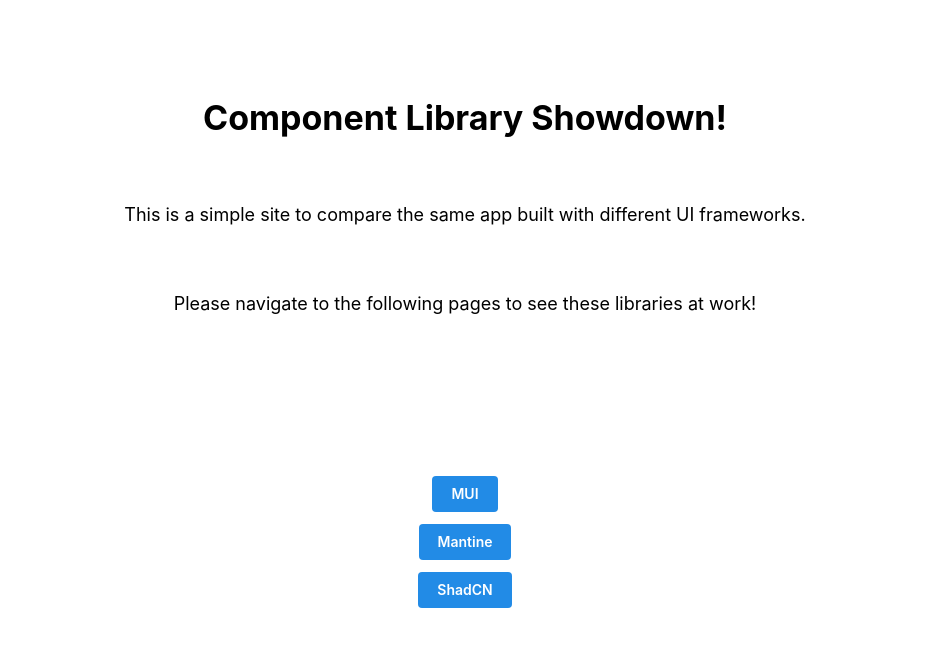
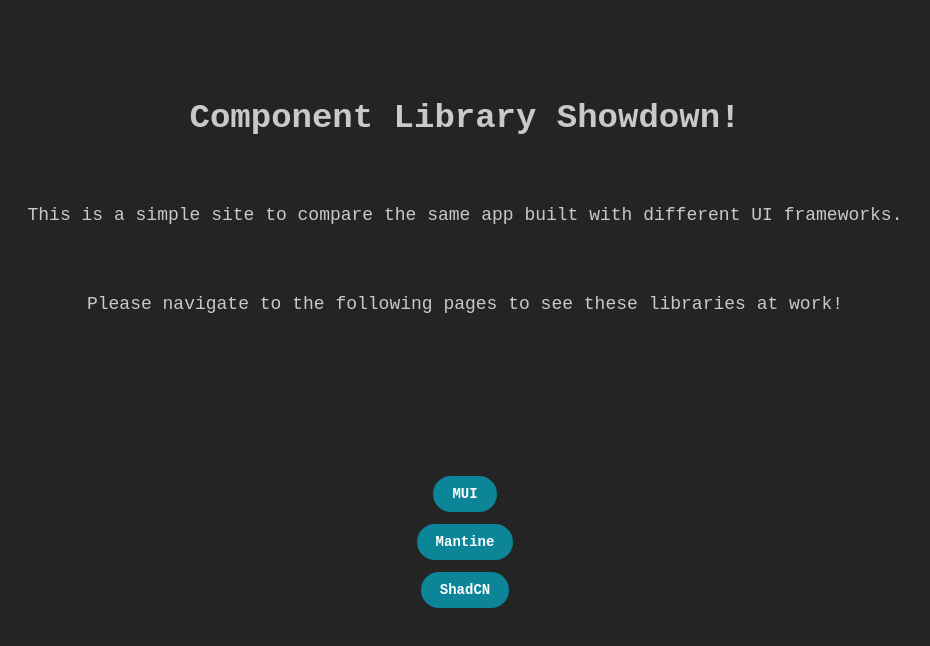
Before and after one commit to kyleburgess2025/webdev-demo, a Next.js app: page / in a window 1280 px wide. Shown: the top 646 px of the page, without its empty margins (175-1105 px from the left). Built offline with nearby package versions, Linux system fonts and the light colour scheme.

Commit message:
Adding challenges

```diff
--- a/components/mui/data.tsx
+++ b/components/mui/data.tsx
@@ -7,6 +7,7 @@
   Badge,
   Box,
   Button,
+  CircularProgress,
   Collapse,
   Divider,
   Drawer,
@@ -53,6 +54,7 @@
   const [showError, setShowError] = useState(false);
   const [openNote, setOpenNote] = useState(false);
   const [open, setOpen] = useState(false);
+  const [loading, setLoading] = useState(false);
   const toggleDrawer =
     (open: boolean) => (event: React.KeyboardEvent | React.MouseEvent) => {
       if (
@@ -96,8 +98,16 @@
     </Box>
   );
 
+  const openAccordion = () => {
+    setLoading(true);
+    console.log(loading);
+    setTimeout(() => {
+      setLoading(false);
+    }, 2000);
+  };
+
   return (
-    <div>
+    <div className="w-10/12">
       <Badge badgeContent={4} color="primary">
         <Tooltip title="Kyle Burgess">
           <Avatar sx={{ bgcolor: deepOrange[500] }}>KB</Avatar>
@@ -145,7 +155,14 @@
         onClose={() => setOpenNote(false)}
         message="Note archived"
       />
-      <Accordion>
+      <Accordion
+        onChange={(event, expanded) => {
+          console.log(expanded);
+          if (expanded) {
+            openAccordion();
+          }
+        }}
+      >
         <AccordionSummary
           expandIcon={<ExpandMoreIcon />}
           aria-controls="panel1-content"
@@ -154,8 +171,15 @@
           Accordion 1
         </AccordionSummary>
         <AccordionDetails>
-          Lorem ipsum dolor sit amet, consectetur adipiscing elit. Suspendisse
-          malesuada lacus ex, sit amet blandit leo lobortis eget.
+          {loading ? (
+            <CircularProgress />
+          ) : (
+            <p>
+              Lorem ipsum dolor sit amet, consectetur adipiscing elit.
+              Suspendisse malesuada lacus ex, sit amet blandit leo lobortis
+              eget.
+            </p>
+          )}
         </AccordionDetails>
       </Accordion>
       <Button onClick={toggleDrawer(true)}>Open drawer</Button>
--- a/components/shadcn/data.tsx
+++ b/components/shadcn/data.tsx
@@ -49,11 +49,21 @@
   HoverCardTrigger,
 } from "@/components/ui/hover-card";
 import Resizable from "./resizable";
+import { Blockquote, BlockquoteAuthor } from "../ui/blockquote";
+import { Avatar, AvatarFallback, AvatarImage } from "@/components/ui/avatar";
 
 export default function Data() {
   return (
     <div>
       <ScrollArea className="h-[65vh] w-[90vw] rounded-md border p-4">
+        <Blockquote>
+          To Be, or Not To Be
+          <BlockquoteAuthor>Forrest Gump</BlockquoteAuthor>
+        </Blockquote>
+        <Avatar>
+          <AvatarImage src="https://github.com/shadcn.png" />
+          <AvatarFallback>CN</AvatarFallback>
+        </Avatar>
         <div className="flex flex-col gap-10">
           <Accordion type="single" collapsible>
             <AccordionItem value="item-1">
--- /dev/null
+++ b/components/ui/avatar.tsx
@@ -0,0 +1,48 @@
+import * as React from "react"
+import * as AvatarPrimitive from "@radix-ui/react-avatar"
+
+import { cn } from "@/lib/utils"
+
+const Avatar = React.forwardRef<
+  React.ElementRef<typeof AvatarPrimitive.Root>,
+  React.ComponentPropsWithoutRef<typeof AvatarPrimitive.Root>
+>(({ className, ...props }, ref) => (
+  <AvatarPrimitive.Root
+    ref={ref}
+    className={cn(
+      "relative flex h-10 w-10 shrink-0 overflow-hidden rounded-full",
+      className
+    )}
+    {...props}
+  />
+))
+Avatar.displayName = AvatarPrimitive.Root.displayName
+
+const AvatarImage = React.forwardRef<
+  React.ElementRef<typeof AvatarPrimitive.Image>,
+  React.ComponentPropsWithoutRef<typeof AvatarPrimitive.Image>
+>(({ className, ...props }, ref) => (
+  <AvatarPrimitive.Image
+    ref={ref}
+    className={cn("aspect-square h-full w-full", className)}
+    {...props}
+  />
+))
+AvatarImage.displayName = AvatarPrimitive.Image.displayName
+
+const AvatarFallback = React.forwardRef<
+  React.ElementRef<typeof AvatarPrimitive.Fallback>,
+  React.ComponentPropsWithoutRef<typeof AvatarPrimitive.Fallback>
+>(({ className, ...props }, ref) => (
+  <AvatarPrimitive.Fallback
+    ref={ref}
+    className={cn(
+      "flex h-full w-full items-center justify-center rounded-full bg-muted",
+      className
+    )}
+    {...props}
+  />
+))
+AvatarFallback.displayName = AvatarPrimitive.Fallback.displayName
+
+export { Avatar, AvatarImage, AvatarFallback }
--- /dev/null
+++ b/components/ui/blockquote.tsx
@@ -0,0 +1,36 @@
+// https://github.com/hsuanyi-chou/shadcn-ui-expansions/blob/main/components/ui/blockquote.tsx
+import React from "react";
+import { cn } from "@/lib/utils";
+
+type BlockquoteProps = {
+  children?: React.ReactNode;
+  className?: string;
+};
+
+const Blockquote = ({ children, className }: BlockquoteProps) => {
+  return (
+    <div
+      className={cn(
+        "relative rounded-lg border-l-8 border-l-gray-700 bg-gray-100 py-5 pl-16 pr-5 font-sans text-lg italic leading-relaxed text-gray-500 before:absolute before:left-3 before:top-3 before:font-serif before:text-6xl before:text-gray-700 before:content-['“']",
+        className
+      )}
+    >
+      {children}
+    </div>
+  );
+};
+
+const BlockquoteAuthor = ({ children, className }: BlockquoteProps) => {
+  return (
+    <p
+      className={cn(
+        "mt-5 pr-4 text-right font-bold not-italic text-gray-700",
+        className
+      )}
+    >
+      {children}
+    </p>
+  );
+};
+
+export { Blockquote, BlockquoteAuthor };
--- a/package.json
+++ b/package.json
@@ -29,6 +29,7 @@
     "@mui/material-nextjs": "^5.15.11",
     "@radix-ui/react-accordion": "^1.1.2",
     "@radix-ui/react-alert-dialog": "^1.0.5",
+    "@radix-ui/react-avatar": "^1.0.4",
     "@radix-ui/react-checkbox": "^1.0.4",
     "@radix-ui/react-collapsible": "^1.0.3",
     "@radix-ui/react-context-menu": "^2.1.5",
--- a/pages/_app.tsx
+++ b/pages/_app.tsx
@@ -3,7 +3,13 @@
 import { AppCacheProvider } from "@mui/material-nextjs/v14-pagesRouter";
 import { usePathname } from "next/navigation";
 import CssBaseline from "@mui/material/CssBaseline";
-import { MantineProvider } from "@mantine/core";
+import { MantineProvider, createTheme } from "@mantine/core";
+
+const theme = createTheme({
+  fontFamily: "Monospace, sans-serif",
+  primaryColor: "cyan",
+  defaultRadius: "xl",
+});
 
 export default function App(props: AppProps) {
   const url = usePathname();
@@ -21,7 +27,7 @@
     );
   } else if (isMantinePage || isHome) {
     return (
-      <MantineProvider>
+      <MantineProvider theme={theme} defaultColorScheme="dark">
         <Component {...pageProps} />
       </MantineProvider>
     );
--- a/styles/globals.css
+++ b/styles/globals.css
@@ -1,68 +1,30 @@
 @tailwind base;
 @tailwind components;
 @tailwind utilities;
+/* https://zippystarter.com/tools/shadcn-ui-theme-generator */
 
 @layer base {
   :root {
-    --background: 0 0% 100%;
-    --foreground: 224 71.4% 4.1%;
-
-    --card: 0 0% 100%;
-    --card-foreground: 224 71.4% 4.1%;
-
-    --popover: 0 0% 100%;
-    --popover-foreground: 224 71.4% 4.1%;
-
-    --primary: 220.9 39.3% 11%;
-    --primary-foreground: 210 20% 98%;
-
-    --secondary: 220 14.3% 95.9%;
-    --secondary-foreground: 220.9 39.3% 11%;
-
-    --muted: 220 14.3% 95.9%;
-    --muted-foreground: 220 8.9% 46.1%;
-
-    --accent: 220 14.3% 95.9%;
-    --accent-foreground: 220.9 39.3% 11%;
-
-    --destructive: 0 84.2% 60.2%;
-    --destructive-foreground: 210 20% 98%;
-
-    --border: 220 13% 91%;
-    --input: 220 13% 91%;
-    --ring: 224 71.4% 4.1%;
-
-    --radius: 0.5rem;
-  }
-
-  .dark {
-    --background: 224 71.4% 4.1%;
-    --foreground: 210 20% 98%;
-
-    --card: 224 71.4% 4.1%;
-    --card-foreground: 210 20% 98%;
-
-    --popover: 224 71.4% 4.1%;
-    --popover-foreground: 210 20% 98%;
-
-    --primary: 210 20% 98%;
-    --primary-foreground: 220.9 39.3% 11%;
-
-    --secondary: 215 27.9% 16.9%;
-    --secondary-foreground: 210 20% 98%;
-
-    --muted: 215 27.9% 16.9%;
-    --muted-foreground: 217.9 10.6% 64.9%;
-
-    --accent: 215 27.9% 16.9%;
-    --accent-foreground: 210 20% 98%;
-
-    --destructive: 0 62.8% 30.6%;
-    --destructive-foreground: 210 20% 98%;
-
-    --border: 215 27.9% 16.9%;
-    --input: 215 27.9% 16.9%;
-    --ring: 216 12.2% 83.9%;
+    --background: 60 10% 5%;
+    --foreground: 60 0% 90%;
+    --card: 60 0% 0%;
+    --card-foreground: 60 0% 90%;
+    --popover: 60 10% 5%;
+    --popover-foreground: 60 0% 90%;
+    --primary: 60 100% 65%;
+    --primary-foreground: 0 0% 0%;
+    --secondary: 60 10% 10%;
+    --secondary-foreground: 0 0% 100%;
+    --muted: 22 10% 15%;
+    --muted-foreground: 60 0% 60%;
+    --accent: 22 10% 15%;
+    --accent-foreground: 60 0% 90%;
+    --destructive: 0 50% 30%;
+    --destructive-foreground: 60 0% 90%;
+    --border: 60 20% 18%;
+    --input: 60 20% 18%;
+    --ring: 60 100% 65%;
+    --radius: 0.75rem;
   }
 }
 
```
Also changed, not shown: 1 other file (tests, documents, lock files or other folders).
